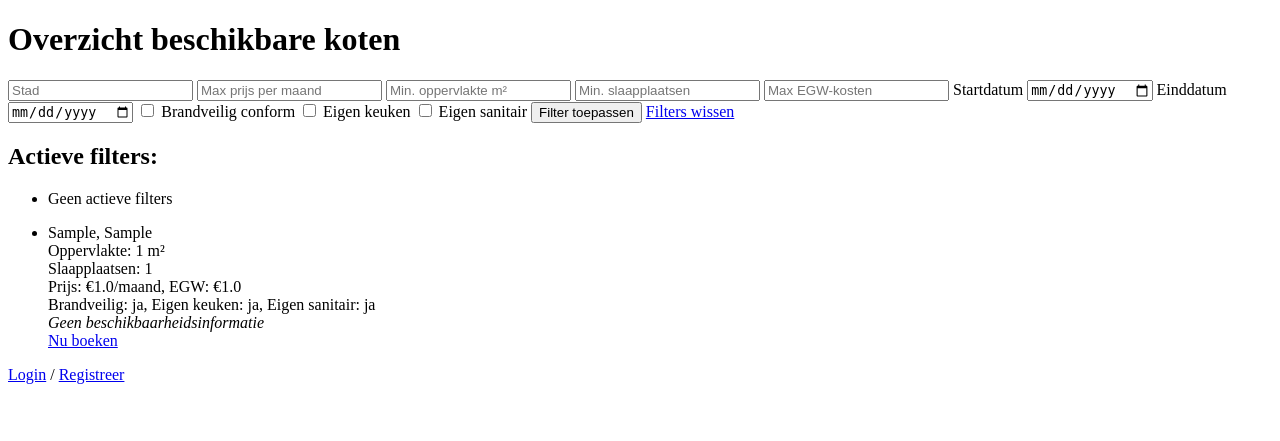
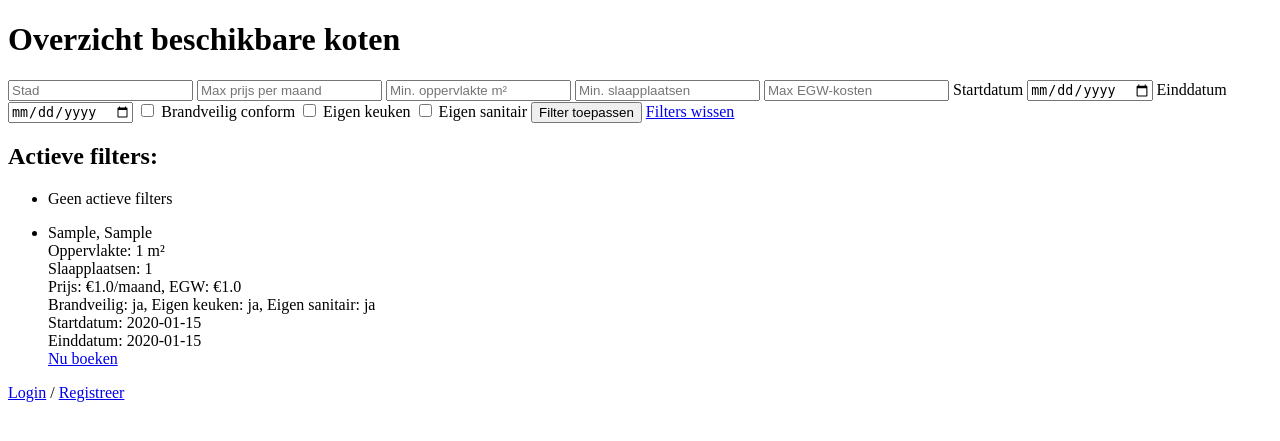
Before and after one commit to A-D-DBS-application/web-application-2025-group-7, a Flask app: page / in a window 1280 px wide. Shown: the top 441 px of the page. Run offline with Flask 3, Linux system fonts and the light colour scheme; tables that the repository leaves empty hold one stand-in row (values such as "Sample post").

Commit message:
dashboard aangepast

```diff
--- a/Flask/app/routes.py
+++ b/Flask/app/routes.py
@@ -69,8 +69,11 @@ def register_routes(app):
                 )
             except ValueError:
                  pass
-        koten = query.all()
+        from sqlalchemy.orm import joinedload
+
+        koten = query.options(joinedload(Kot.beschikbaarheden)).all()
         return render_template('index.html', koten=koten, filters=filters)
+
 
 
 
--- a/Flask/app/templates/index.html
+++ b/Flask/app/templates/index.html
@@ -67,11 +67,13 @@
                 Eigen keuken: {{ 'ja' if kot.eigen_keuken else 'nee' }},
                 Eigen sanitair: {{ 'ja' if kot.eigen_sanitair else 'nee' }}<br>
 
-                 {% if kot.beschikbaarheid and kot.beschikbaarheid|length > 0 %}
-                     Startdatum: {{ kot.beschikbaarheid[0].startdatum.strftime("%d-%m-%Y") }}<br>
-                     Einddatum: {{ kot.beschikbaarheid[0].einddatum.strftime("%d-%m-%Y") }}<br>
+                {% if kot.beschikbaarheden %}
+                {% for b in kot.beschikbaarheden %}
+                    Startdatum: {{ b.startdatum.strftime('%Y-%m-%d') }}<br>
+                    Einddatum: {{ b.einddatum.strftime('%Y-%m-%d') }}<br>
+                 {% endfor %}
                 {% else %}
-                     <em>Geen beschikbaarheidsinformatie</em><br>
+                    Geen beschikbaarheidsinformatie
                 {% endif %}
                 <a href="{{ url_for('boek', kot_id=kot.kot_id) }}">Nu boeken</a>
             </li>
```
